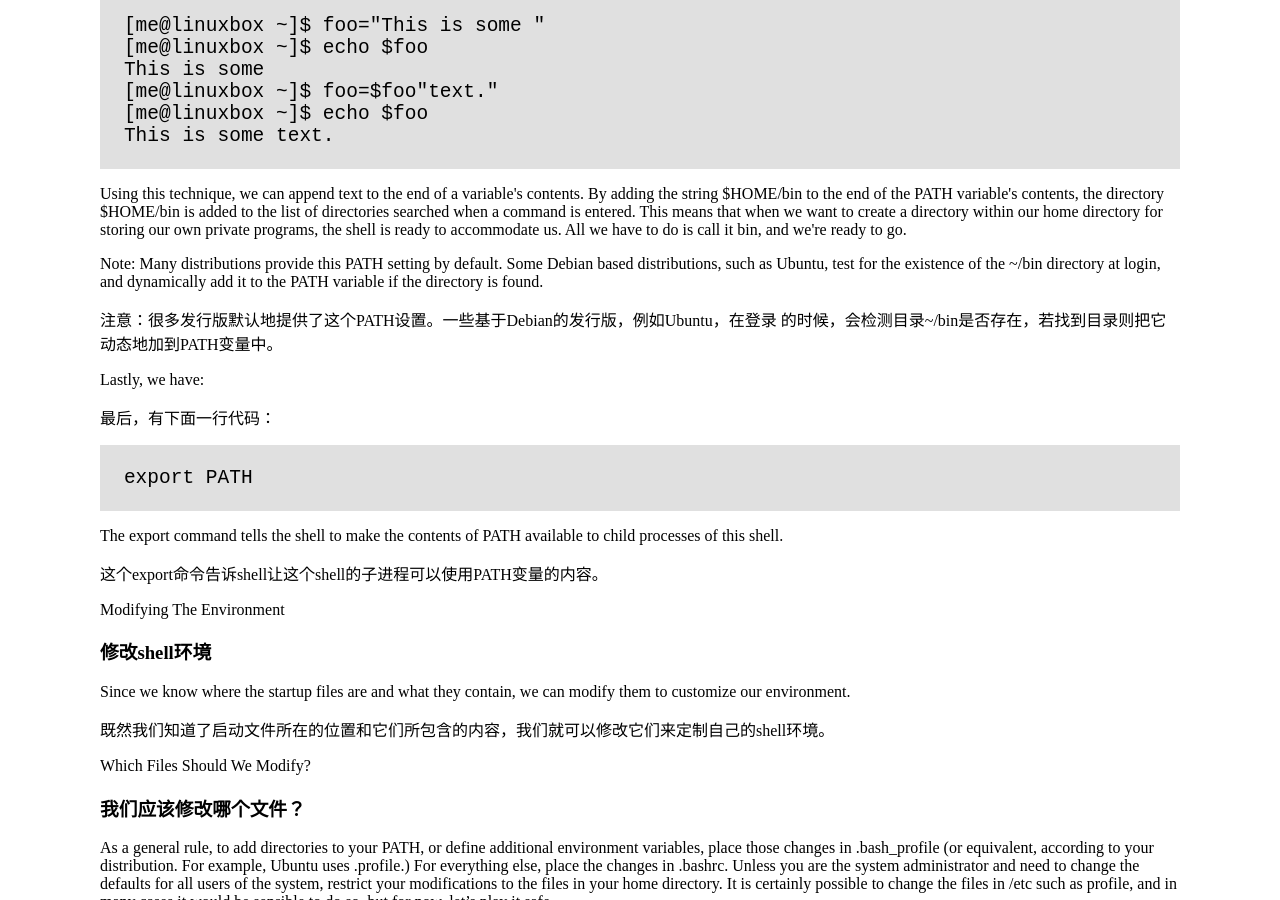
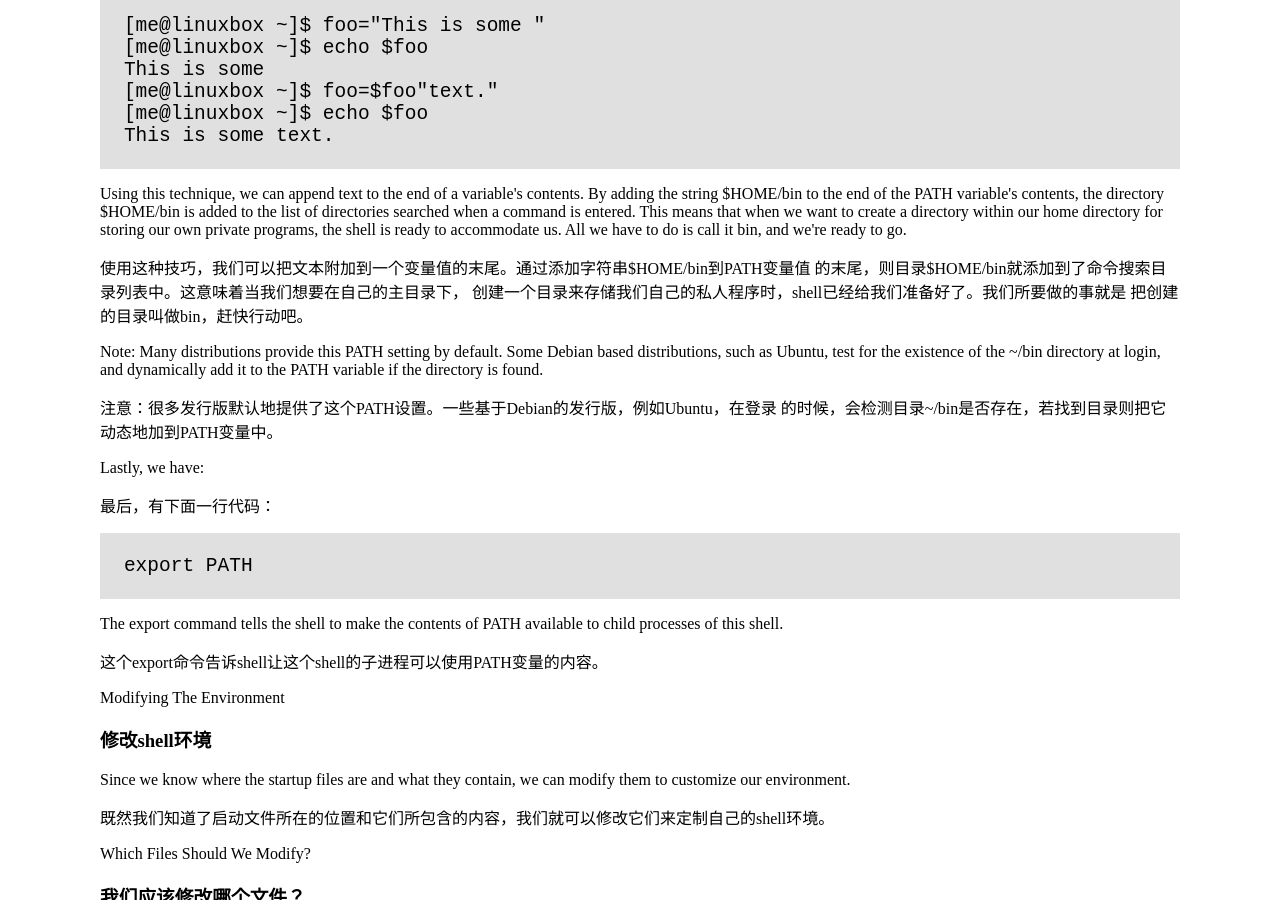
Before and after one commit to billie66/TLCL, a Jekyll site: the page built from book/environment.md, in a window 1280 px wide and 900 px high, scrolled down 8084 px. Built offline with Jekyll 4.4.1, drawn with Linux system fonts in a browser that asks for light colours; Markdown is read by kramdown in place of the engine named in the settings.

Commit message:
trivial fun

```diff
--- a/book/environment.md
+++ b/book/environment.md
@@ -586,6 +586,13 @@ entered. This means that when we want to create a directory within our home dire
 for storing our own private programs, the shell is ready to accommodate us. All we have
 to do is call it bin, and we're ready to go.</p>
 
+<p>
+使用这种技巧，我们可以把文本附加到一个变量值的末尾。通过添加字符串$HOME/bin到PATH变量值
+的末尾，则目录$HOME/bin就添加到了命令搜索目录列表中。这意味着当我们想要在自己的主目录下，
+创建一个目录来存储我们自己的私人程序时，shell已经给我们准备好了。我们所要做的事就是
+把创建的目录叫做bin，赶快行动吧。
+</p>
+
 Note: Many distributions provide this PATH setting by default. Some Debian
 based distributions, such as Ubuntu, test for the existence of the ~/bin directory at
 login, and dynamically add it to the PATH variable if the directory is found.
```
